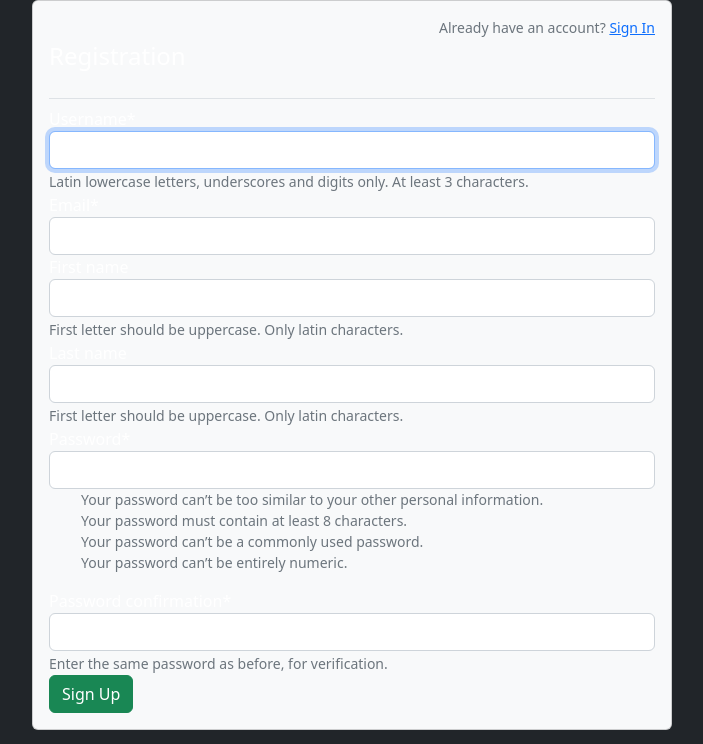
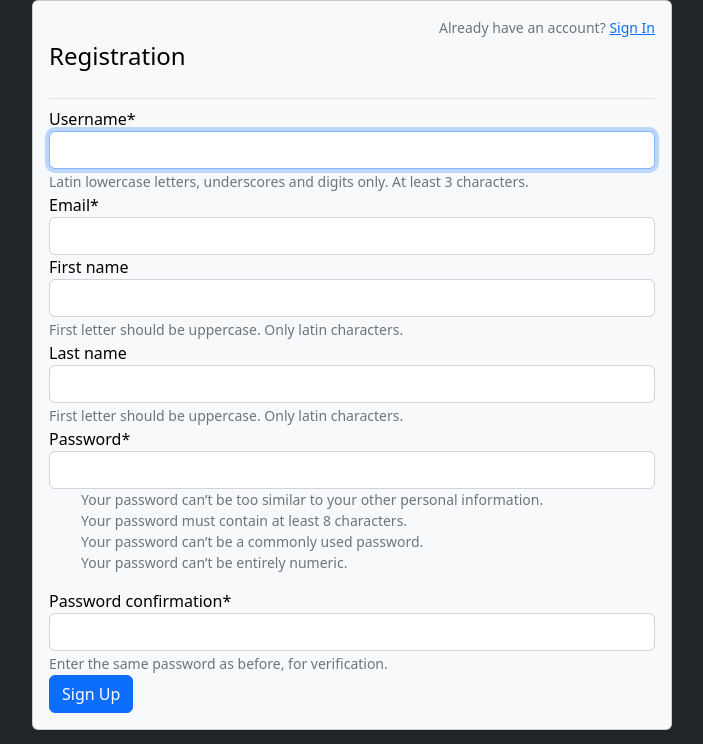
Before and after one commit to Timofey1488/Labs_isp_Pithon, a Django app: page /register/ in a window 1280 px wide. Shown: the part 56-800 px from the top of the page, without its empty margins (288-991 px from the left). Run offline with Django 4.2, Linux system fonts and the light colour scheme; some libraries are stand-ins or nearby versions.

Commit message:
Register troubles solved

```diff
--- a/cryptoshop/templates/cryptoshop/register.html
+++ b/cryptoshop/templates/cryptoshop/register.html
@@ -10,7 +10,7 @@
 </head>
 <body>
 {% block content %}
-    <div class="content-section card card-body bg-light col-md-6 offset-md-3">
+    <div class="content-section card card-body bg-light col-md-6 offset-md-3 text-black">
         <div>
             <small class="text-muted" style="float: right">
                 Already have an account? <a href="{% url 'login' %}">Sign In</a>
@@ -23,7 +23,7 @@
                 {{ form|crispy }}
             </fieldset>
             <div id="signUpButton" class="form-group">
-                <button class="btn btn-success" type="submit">Sign Up</button>
+                <button class="btn btn-primary" type="submit">Sign Up</button>
             </div>
         </form>
     </div>
```
